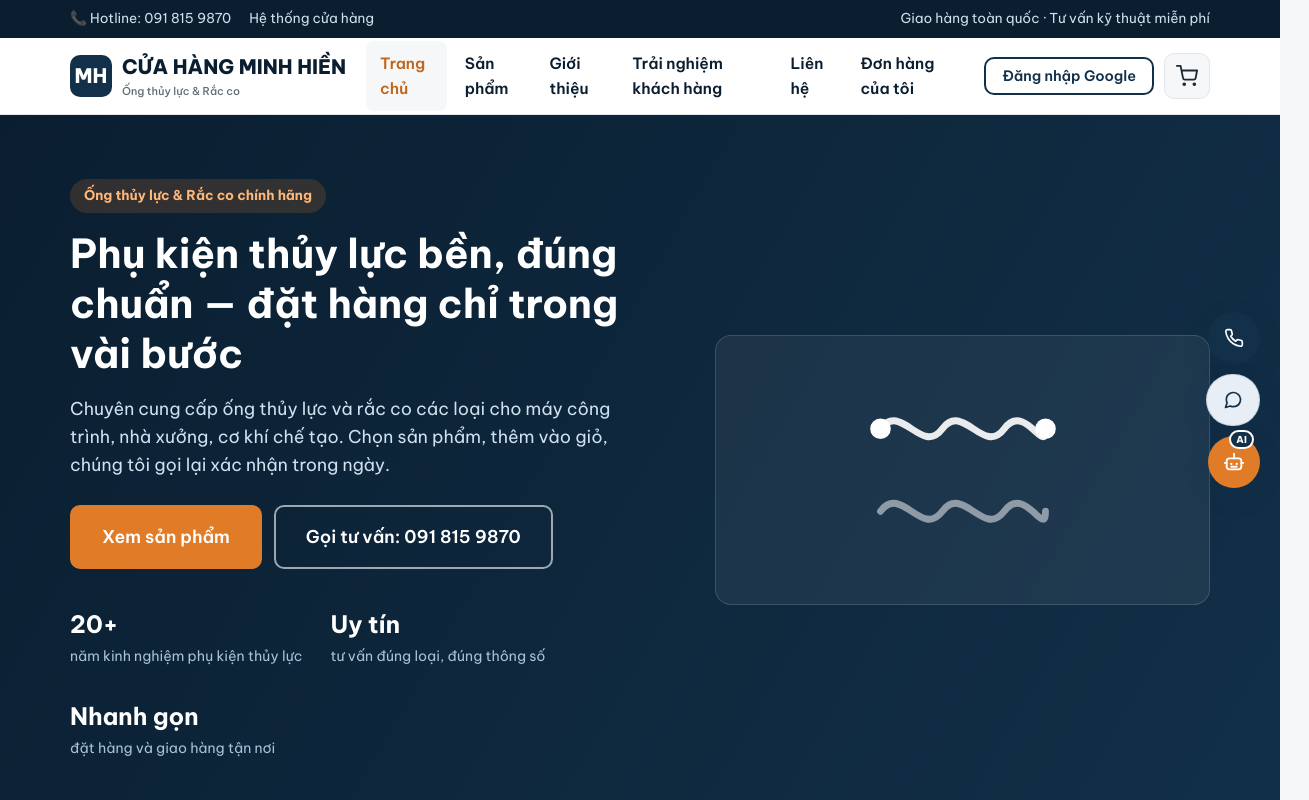
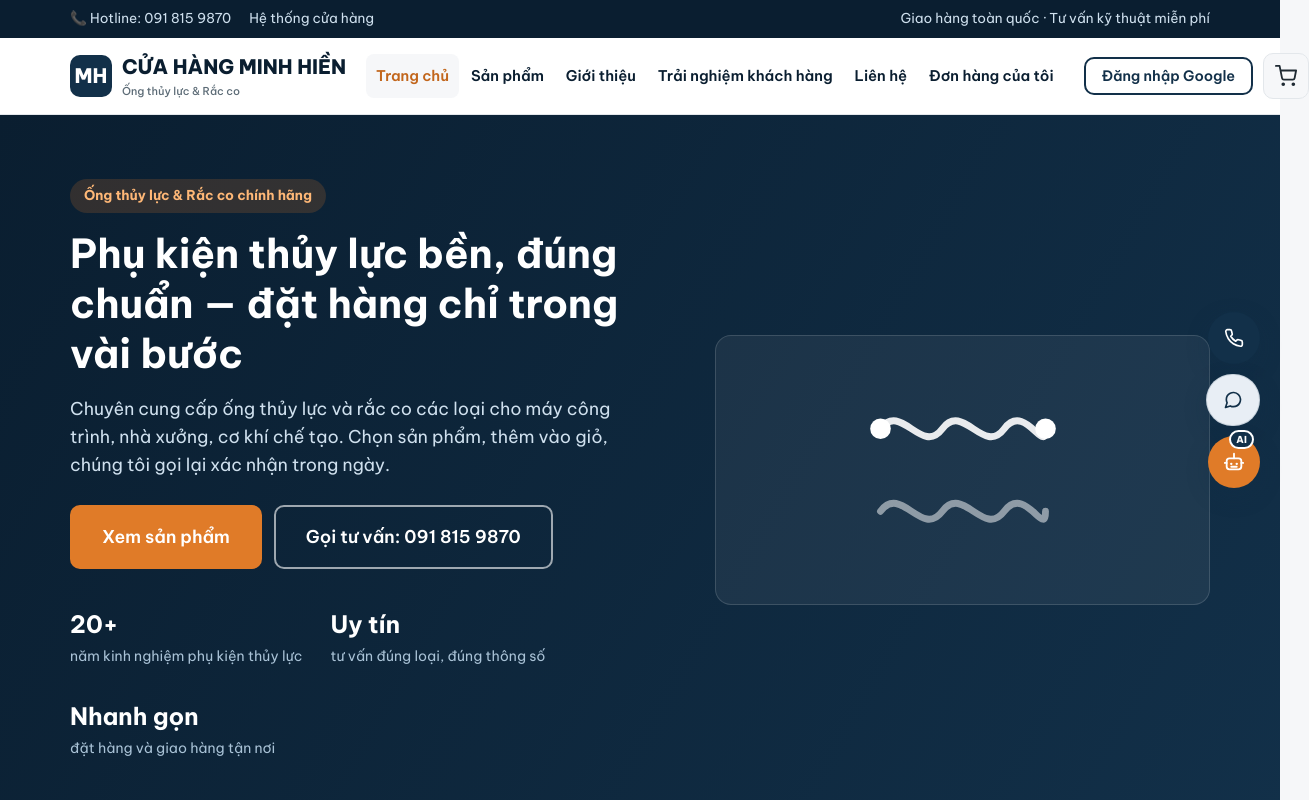
Before and after one commit to beonewbiecoder/website-minh-hien, a website: page index.html in a window 1280 px wide. Shown: the top 800 px of the page, 1309 px wide, since content can reach past the window. Drawn offline with Linux system fonts and the light colour scheme; no server answers.

Commit message:
Sửa menu chính bị vỡ chữ khi thêm mục "Đơn hàng của tôi"
6 mục menu không đủ chỗ ở màn hình desktop cỡ vừa khiến chữ ngắn như
"Liên hệ" bị xuống dòng giữa chừng. Thu nhỏ khoảng cách/cỡ chữ menu,
thêm white-space:nowrap, và nới ngưỡng chuyển sang menu mobile từ
900px lên 1150px để menu luôn hiện gọn 1 dòng hoặc chuyển hẳn sang
dạng menu ẩn (hamburger) thay vì vỡ chữ nửa vời.

Co-Authored-By: Claude Sonnet 5 <noreply@anthropic.com>

```diff
--- a/css/style.css
+++ b/css/style.css
@@ -114,10 +114,10 @@ input, select, textarea{ font-family: inherit; font-size: 1rem; }
 }
 .logo small{ display: block; font-size: .68rem; font-weight: 500; color: var(--text-muted); }
 
-.main-nav{ display: flex; align-items: center; gap: 4px; }
+.main-nav{ display: flex; align-items: center; gap: 2px; }
 .main-nav a{
-  padding: 10px 14px; border-radius: 8px; font-weight: 600; color: var(--navy-dark);
-  font-size: .97rem;
+  padding: 10px 10px; border-radius: 8px; font-weight: 600; color: var(--navy-dark);
+  font-size: .92rem; white-space: nowrap;
 }
 .main-nav a:hover, .main-nav a.active{ background: var(--bg); color: var(--accent-dark); }
 
@@ -139,7 +139,10 @@ input, select, textarea{ font-family: inherit; font-size: 1rem; }
 }
 .nav-toggle{ display: none; }
 
-@media (max-width: 900px){
+/* Ngưỡng riêng cho main-nav (1150px) — rộng hơn các breakpoint 900px khác trong
+   file này (đừng nhầm gộp chung), vì thêm mục "Đơn hàng của tôi" nên 6 mục menu
+   cần nhiều chỗ hơn, tránh bị vỡ chữ ở các màn hình desktop cỡ vừa. */
+@media (max-width: 1150px){
   .main-nav{
     position: fixed; top: var(--header-h); left: 0; right: 0; bottom: 0;
     background: var(--white);
@@ -151,7 +154,7 @@ input, select, textarea{ font-family: inherit; font-size: 1rem; }
     z-index: 99;
   }
   .main-nav.open{ transform: translateY(0); }
-  .main-nav a{ padding: 14px 16px; font-size: 1.05rem; border-bottom: 1px solid var(--border); }
+  .main-nav a{ padding: 14px 16px; font-size: 1.05rem; border-bottom: 1px solid var(--border); white-space: normal; }
   .nav-toggle{
     display: flex; width: 46px; height: 46px; border-radius: 10px;
     align-items: center; justify-content: center;
@@ -159,6 +162,8 @@ input, select, textarea{ font-family: inherit; font-size: 1rem; }
     flex-direction: column; gap: 4px;
   }
   .nav-toggle span{ width: 20px; height: 2px; background: var(--navy-dark); display: block; }
+}
+@media (max-width: 900px){
   .topbar-links{ font-size: .8rem; gap: 12px; }
 }
 
```
